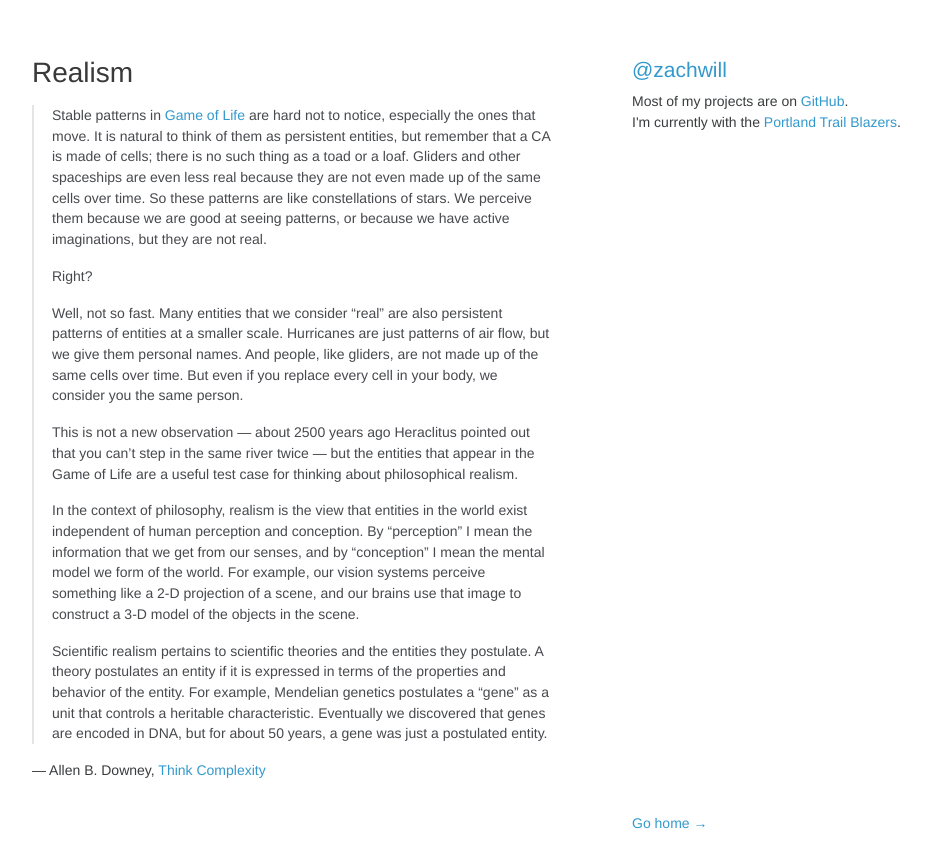
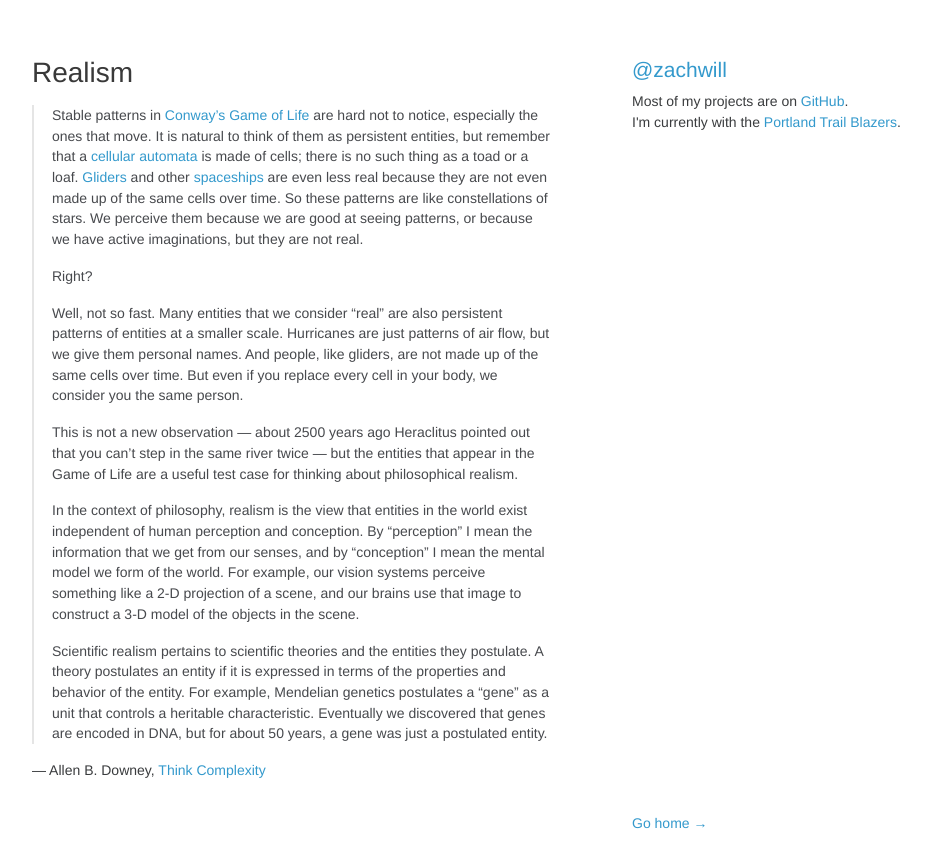
Before and after one commit to zachwill/blog, a Jekyll site: the page built from _posts/2013-02-02-realism.md, in a window 1280 px wide. Shown: the top 868 px of the page, without its empty margins (178-1109 px from the left). Built offline with Jekyll 4.4.1, drawn with Linux system fonts in a browser that asks for light colours; Markdown is read by kramdown in place of the engine named in the settings.

Commit message:
Update links

```diff
--- a/_posts/2013-02-02-realism.md
+++ b/_posts/2013-02-02-realism.md
@@ -4,13 +4,14 @@ title     : Realism
 permalink : /realism/
 ---
 
-> Stable patterns in [Game of Life][life] are hard not to notice, especially the
-> ones that move.  It is natural to think of them as persistent entities, but
-> remember that a CA is made of cells; there is no such thing as a toad or a
-> loaf. Gliders and other spaceships are even less real because they are not
-> even made up of the same cells over time. So these patterns are like
-> constellations of stars. We perceive them because we are good at seeing
-> patterns, or because we have active imaginations, but they are not real.
+> Stable patterns in [Conway's Game of Life][life] are hard not to notice,
+> especially the ones that move.  It is natural to think of them as persistent
+> entities, but remember that a [cellular automata][cell] is made of cells;
+> there is no such thing as a toad or a loaf. [Gliders][glide] and other
+> [spaceships][space] are even less real because they are not even made up of
+> the same cells over time. So these patterns are like constellations of stars.
+> We perceive them because we are good at seeing patterns, or because we have
+> active imaginations, but they are not real.
 >
 > Right?
 >
```
Also changed, not shown: other parts of _posts/2013-02-02-realism.md (+5 -2 lines).
